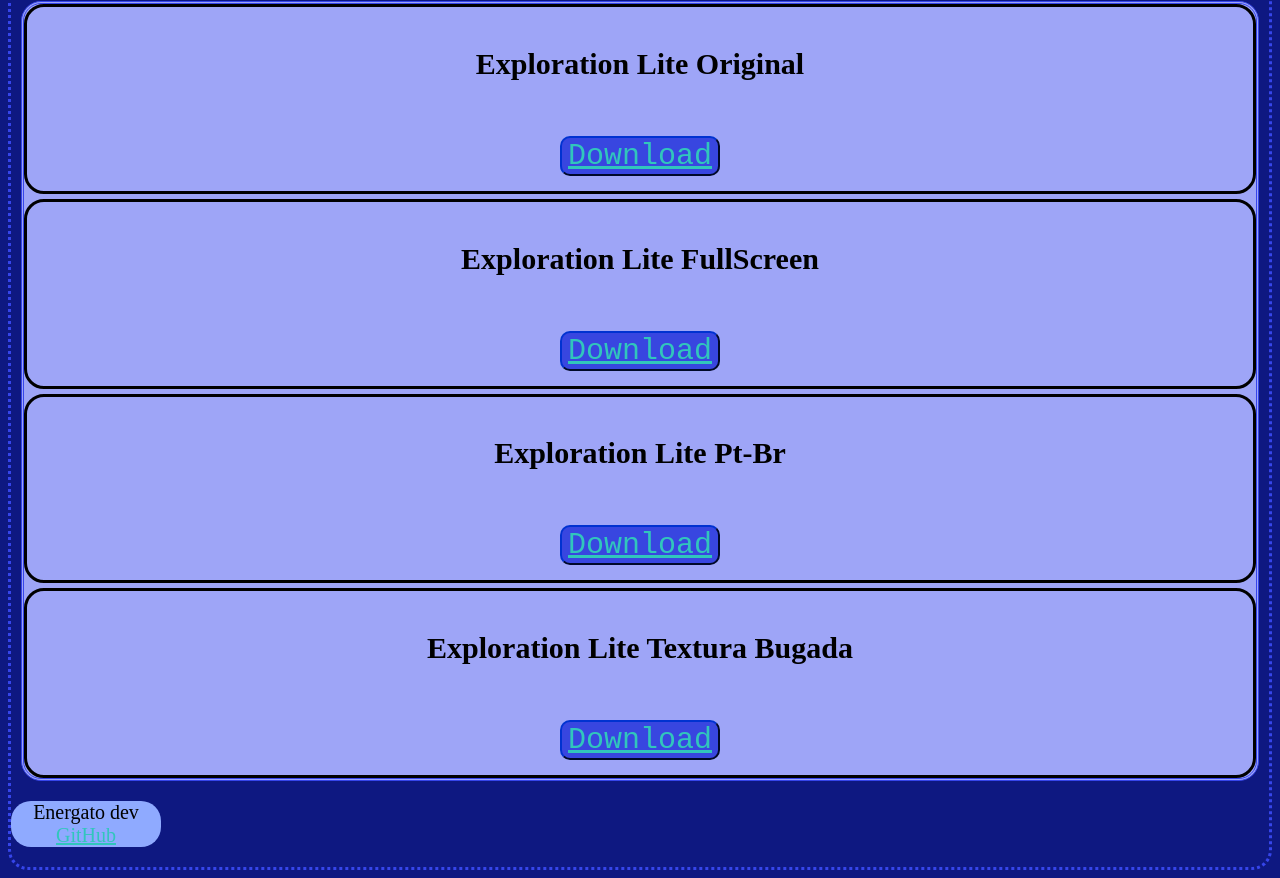
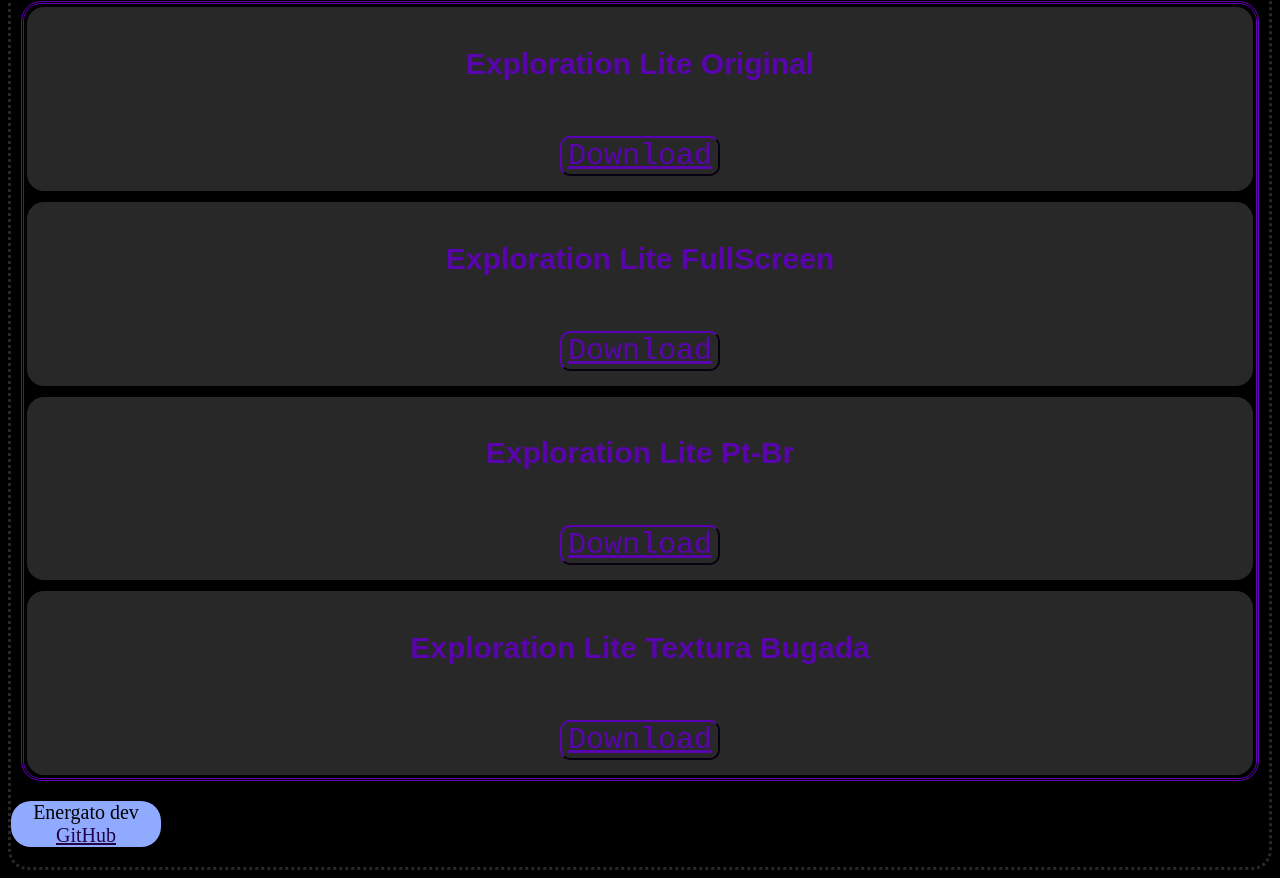
Before and after one commit to energatodev/YouTube-blog, a plain HTML site: page index.html in a window 1280 px wide. Shown: the part 339-1217 px from the top of the page. Drawn offline with Linux system fonts and the light colour scheme.

Commit message:
alteração de cor

```diff
--- a/index.html
+++ b/index.html
@@ -27,27 +27,27 @@
 
   <div class="div-buttons">
     <div class="original">
-      <h4 id="p-original">Exploration Lite Original</h4>
-      <button class="btn" id="btn-original"><a href="APKs/original.apk" download="exploration_lite.apk" >Download</a></button>
+      <h4 id="p-original" class="txt">Exploration Lite Original</h4>
+      <button class="btn" id="btn-original"><a href="APKs/original.apk" download="exploration_lite.apk" class="lk" >Download</a></button>
     </div>
     <div class="fullscreen">
-      <h4 id="p-fullscreen">Exploration Lite FullScreen</h4>
-      <button id="btn-fullscreen" class="btn"><a href="APKs/ANDROID 13.apk" download="exploration_lite.apk" >Download</a></button>
+      <h4 id="p-fullscreen" class="txt">Exploration Lite FullScreen</h4>
+      <button id="btn-fullscreen" class="btn"><a href="APKs/ANDROID 13.apk" download="exploration_lite.apk" class="lk" >Download</a></button>
 
     </div>
     <div class="pt-br">
-      <h4 id="p-pt-br">Exploration Lite Pt-Br</h4>
-      <button id="btn-pt-br" class="btn"><a href="APKs/PTBR.apk" download="exploration_lite.apk" >Download</a></button>
+      <h4 id="p-pt-br" class="txt">Exploration Lite Pt-Br</h4>
+      <button id="btn-pt-br" class="btn"><a class="lk" href="APKs/PTBR.apk" download="exploration_lite.apk" >Download</a></button>
 
     </div>
     <div class="bug">
-      <h4 id="p-bug">Exploration Lite Textura Bugada</h4>
-      <button id="btn-bug" class="btn"><a href="APKs/bugadao.apk" download="exploration_lite.apk" >Download</a></button></button>
+      <h4 id="p-bug" class="txt">Exploration Lite Textura Bugada</h4>
+      <button id="btn-bug" class="btn"><a class="lk"href="APKs/bugadao.apk" download="exploration_lite.apk" >Download</a></button></button>
     </div>
   </div>
   <p id="bottom-text">
     Energato dev<br>
-    <a href="https://github.com/energatodev" target="_blank">GitHub</a>
+    <a id="git"  href="https://github.com/energatodev" target="_blank">GitHub</a>
   </p>
 
   <!-- Project -->
--- a/style.css
+++ b/style.css
@@ -4,13 +4,14 @@ body {
     text-align: center;
     border-style: dotted;
     border-spacing: 30px;
-    border-color: #3645EA;
+    border-color: #282828;
     border-radius: 20px;
-    background-color: #0E1881;
+    background-color: #000000;
 }
 .title{
     text-align: center;
-    background-color: rgba(105, 116, 230, 1);
+    background-color: #230048;
+    color: #BBBBBB;
     padding: 70px;
     font-family: monospace;
     margin: 0px;
@@ -27,9 +28,9 @@ body {
     margin-top: 10px;
 }
 .p-title{
-    background-color: #7B84E7;
+    background-color: #320064;
     margin: 0px;
-
+    color: #BBBBBB;
     padding: 30px;
     border-bottom-right-radius: 17px;
     border-bottom-left-radius: 17px;
@@ -41,8 +42,7 @@ body {
 .div-buttons{
     border-style: double;
     border-radius: 20px;
-    border-color: #3645EA;
-    background-color: #9EA5F7;
+    border-color: #6100B6;
     font-size: 30px;
     margin: 10px;
 }
@@ -50,34 +50,50 @@ body {
     border-style: solid;
     border-radius: 20px;
     margin-bottom: 5px;
+    background-color: #282828;
+
 }
 .fullscreen{
     border-style: solid;
     border-radius: 20px;
     margin-bottom: 5px;
+    background-color: #282828;
+
 }
 .pt-br{
     border-style: solid;
     border-radius: 20px;
     margin-bottom: 5px;
+    background-color: #282828;
+
 }
 .bug{
     border-style: solid;
     border-radius: 20px;
+    background-color: #282828;
 
 }
-a{
-    color: #31C6BC;
+.lk{
+    color: #5904AD;
+}
+#git{
+    color: #230046;
+
 }
 .btn{
     margin: 15px;
     font-size: 30px;
     border-radius: 10px;
-    border-color: #001E7D;
-    background-color: #3846E0;
+    border-color: #320064;
+    background-color: #282828;
     font-family: monospace;
     font-style: bold;
-    color: #31C6BC;
+    color: #FFFFFF;
+}
+.txt{
+    color: #5904AD;
+    font-family: fantasy;
+
 }
 #bottom-text{
     background-color: #8FAAFF;
```
